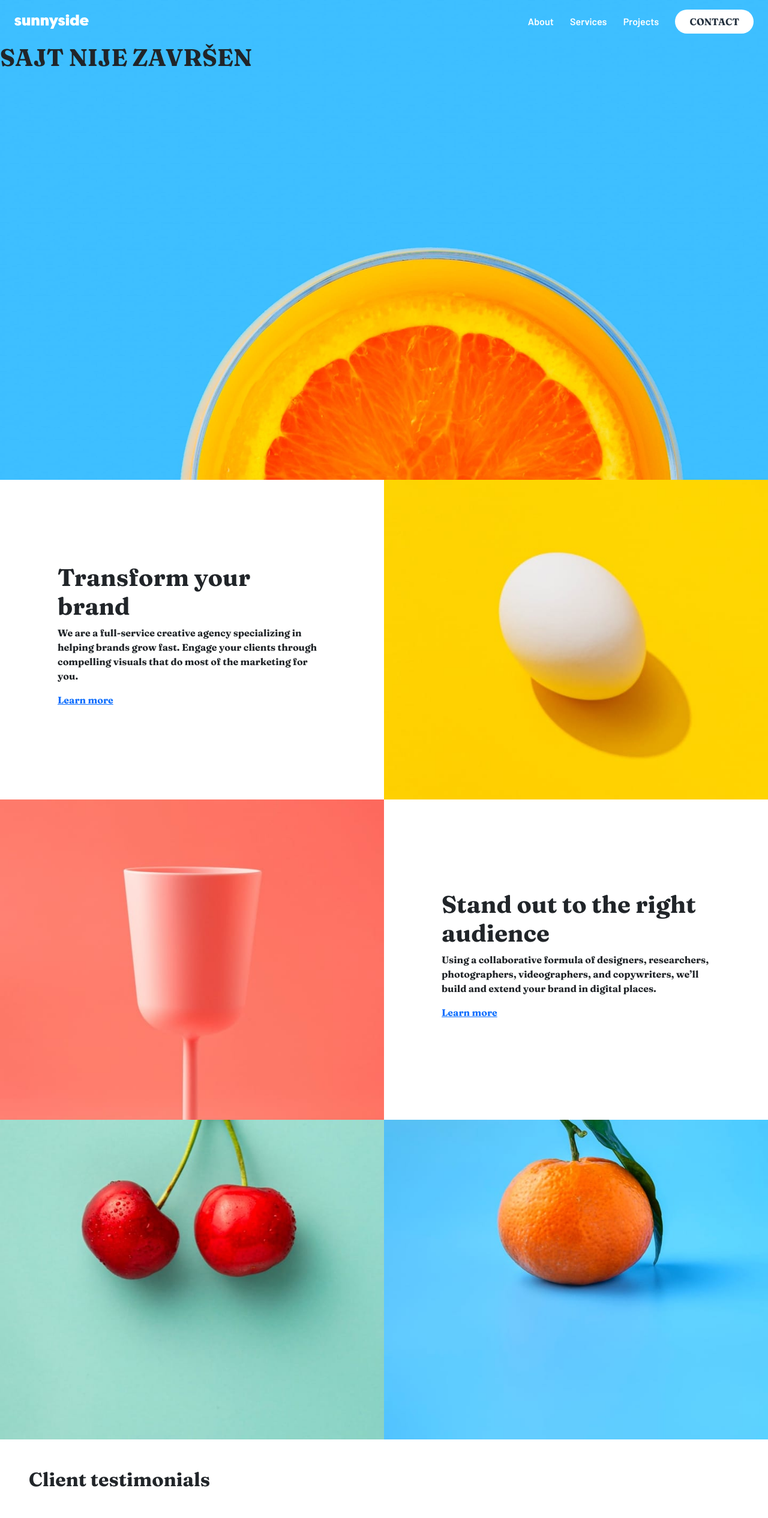
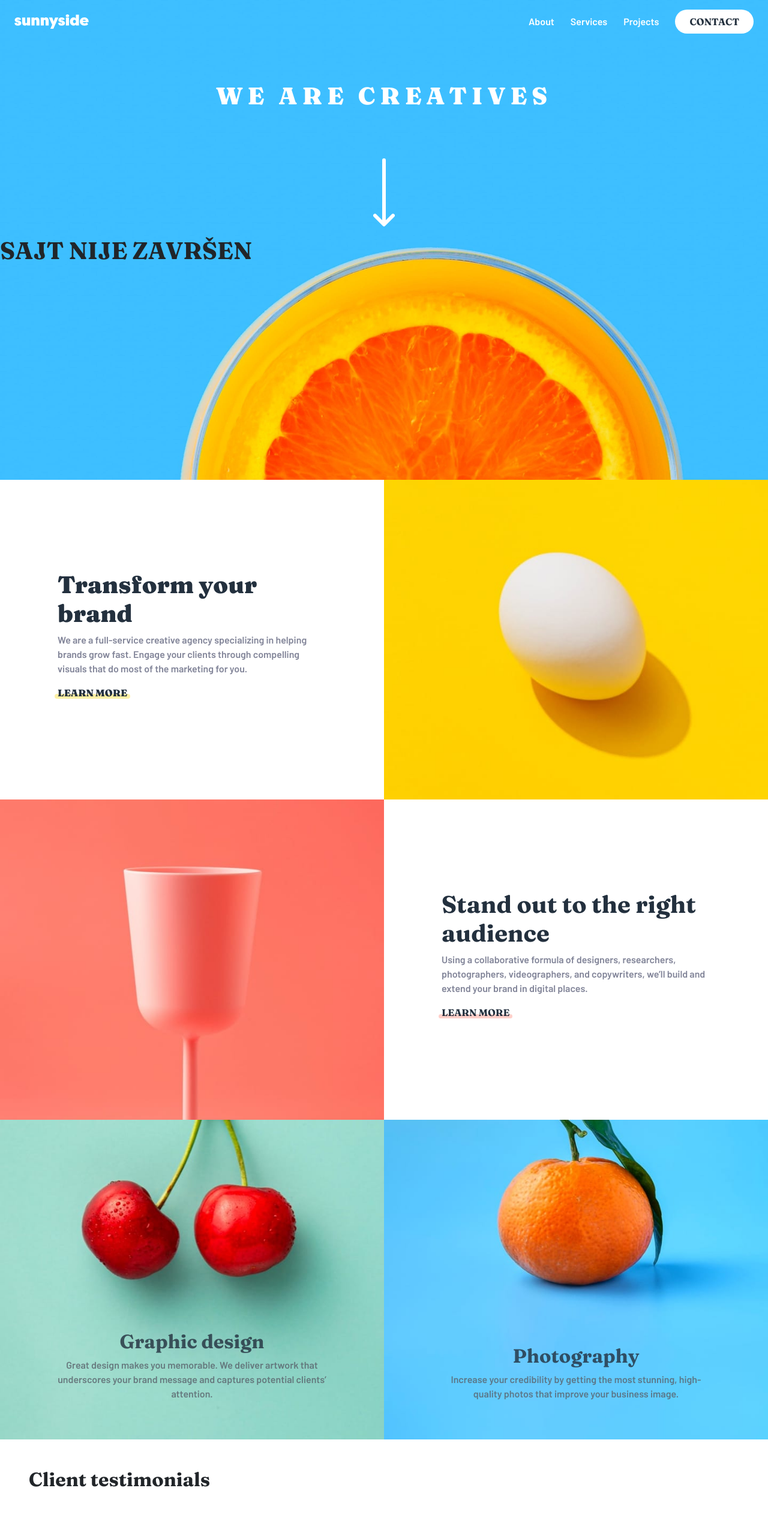
Before and after one commit to zlukac96/sunnyside-agency-landing-page, a plain HTML site: page index.html in a window 1280 px wide. Shown: the top 2531 px of the page at 60% size. Drawn offline with nearby package versions, Linux system fonts and the light colour scheme.

Commit message:
Add files via upload

```diff
--- a/index.html
+++ b/index.html
@@ -21,61 +21,89 @@
 
 
 	<div class="main-content-container">
-		<div class="d-flex justify-content-between align-items-center">
-			<a class="m-4" href="#"><img src="images/logo.svg" alt="logo"></a>
-			<div>
-				<a href="#" class="text-decoration-none custom-nav-link me-4">
+		<div class="position-relative d-flex justify-content-between align-items-center px-4 py-4 py-md-3">
+			<a href="#"><img src="images/logo.svg" alt="logo"></a>
+			<div id="navMenu" class="custom-nav-menu mx-4 mx-md-0">
+				<a href="#" class="text-decoration-none custom-nav-link">
 					<div>
 						<p class="barlow-font m-0">About</p>
 					</div>
 				</a>
-				<a href="#" class="text-decoration-none custom-nav-link me-4">
+				<a href="#" class="text-decoration-none custom-nav-link">
 					<div>
 						<p class="barlow-font m-0">Services</p>
 					</div>
 				</a>
-				<a href="#" class="text-decoration-none custom-nav-link me-4">
+				<a href="#" class="text-decoration-none custom-nav-link">
 					<div>
 						<p class="barlow-font m-0">Projects</p>
 					</div>
 				</a>
-				<a href="#" class="text-decoration-none me-4 custom-button rounded-pill">
+				<a href="#" class="text-decoration-none custom-button rounded-pill">
 					<div>
 						<p class="mx-4 my-2">CONTACT</p>
 					</div>
 				</a>
 			</div>
+			<div id="hamburgerButton" class="custom-hamburger-button d-flex d-md-none align-items-center">
+				<ion-icon name="menu-outline"></ion-icon>
+			</div>
+		</div>
+
+		<h1 class="text-uppercase cover-title my-5 py-3"><b>We are creatives</b></h1>
+		<div class="d-flex justify-content-center py-3">
+			<a href="#down-arrow"><img src="images/icon-arrow-down.svg" alt="arrow-down"></a>
 		</div>
 		<h1>SAJT NIJE ZAVRŠEN</h1>
 	</div>
 
-	<div class="container-fluid">
-		<div class="row">
-			<div class="col-6 p-5 d-flex justify-content-center flex-column">
-				<h1 class="mx-5 mb-2">Transform your brand</h1>
-				<p class="mx-5">We are a full-service creative agency specializing in helping brands grow fast. Engage your clients through compelling visuals that do most of the marketing for you.</p>
-				<a href="#" class="mx-5"><p>Learn more</p></a>
+	<div id="down-arrow" class="container-fluid">
+		<div class="row flex-column-reverse flex-md-row">
+			<div class="col-12 col-md-6 p-5 p-md-1 p-xl-5 d-flex justify-content-center flex-column">
+				<h1 class="mx-5 mb-2 body-heading"><b>Transform your brand</b></h1>
+				<p class="mx-5 body-text">We are a full-service creative agency specializing in helping brands grow fast. Engage your clients through compelling visuals that do most of the marketing for you.</p>
+				<p class="mx-5"><a href="#" class="body-link body-link-yellow text-uppercase"><b>Learn more</b></a></p>
 			</div>
-			<div class="col-6 p-0">
-				<img class="w-100" src="images/desktop/image-transform.jpg" alt="egg">
+			<div class="col-12 col-md-6 p-0">
+				<picture>
+					<source media="(min-width: 768px)" srcset="images/desktop/image-transform.jpg">
+					<img class="w-100" src="images/mobile/image-transform.jpg" alt="egg"/>
+				</picture>
 			</div>
 		</div>
 		<div class="row">
-			<div class="col-6 p-0">
-				<img class="w-100" src="images/desktop/image-stand-out.jpg" alt="glass">
+			<div class="col-12 col-md-6 p-0">
+				<picture>
+					<source media="(min-width: 768px)" srcset="images/desktop/image-stand-out.jpg">
+					<img class="w-100" src="images/mobile/image-stand-out.jpg" alt="glass"/>
+				</picture>
 			</div>
-			<div class="col-6 p-5 d-flex justify-content-center flex-column">
-				<h1 class="mx-5 mb-2">Stand out to the right audience</h1>
-				<p class="mx-5">Using a collaborative formula of designers, researchers, photographers, videographers, and copywriters, we’ll build and extend your brand in digital places.</p>
-				<a href="#" class="mx-5"><p>Learn more</p></a>
+			<div class="col-12 col-md-6 p-5 p-md-1 p-xl-5 d-flex justify-content-center flex-column">
+				<h1 class="mx-5 mb-2 body-heading">Stand out to the right audience</h1>
+				<p class="mx-5 body-text">Using a collaborative formula of designers, researchers, photographers, videographers, and copywriters, we’ll build and extend your brand in digital places.</p>
+				<p class="mx-5"><a href="#" class="body-link body-link-red text-uppercase">Learn more</a></p>
 			</div>
 		</div>
 		<div class="row">
-			<div class="col-6 p-0">
-				<img class="w-100" src="images/desktop/image-graphic-design.jpg" alt="cherry">
+			<div class="col-12 col-md-6 p-0 position-relative">
+				<div class="position-absolute w-100 h-100 p-3 p-sm-5 p-md-3 p-xl-5 d-flex flex-column justify-content-end transparent-Text">
+					<h2 class="mx-5 mb-2 body-heading text-center">Graphic design</h2>
+					<p class="mx-5 body-text-picture text-center">Great design makes you memorable. We deliver artwork that underscores your brand message and captures potential clients’ attention.</p>
+				</div>
+				<picture>
+					<source media="(min-width: 768px)" srcset="images/desktop/image-graphic-design.jpg">
+					<img class="w-100" src="images/mobile/image-graphic-design.jpg" alt="cherry"/>
+				</picture>
 			</div>
-			<div class="col-6 p-0">
-				<img class="w-100" src="images/desktop/image-photography.jpg" alt="mandarin">
+			<div class="col-12 col-md-6 p-0 position-relative">
+				<div class="position-absolute w-100 h-100 p-3 p-sm-5 p-md-3 p-xl-5 d-flex flex-column justify-content-end transparent-Text">
+					<h2 class="mx-5 mb-2 body-heading text-center">Photography</h2>
+					<p class="mx-5 body-text-picture text-center">Increase your credibility by getting the most stunning, high-quality photos that improve your business image.</p>
+				</div>
+				<picture>
+					<source media="(min-width: 768px)" srcset="images/desktop/image-photography.jpg">
+					<img class="w-100" src="images/mobile/image-photography.jpg" alt="mandarin"/>
+				</picture>
 			</div>
 		</div>
 	</div>
@@ -84,17 +112,29 @@
 
 	<div class="container-fluid">
 		<div class="row">
-			<div class="col-3 p-0">
-				<img class="w-100" src="images/desktop/image-gallery-milkbottles.jpg" alt="milkbottles">
+			<div class="col-12 col-sm-6 col-xl-3 p-0">
+				<picture>
+					<source media="(min-width: 768px)" srcset="images/desktop/image-gallery-milkbottles.jpg">
+					<img class="w-100" src="images/mobile/image-gallery-milkbottles.jpg" alt="milkbottles"/>
+				</picture>
 			</div>
-			<div class="col-3 p-0">
-				<img class="w-100" src="images/desktop/image-gallery-orange.jpg" alt="orange">
+			<div class="col-12 col-sm-6 col-xl-3 p-0">
+				<picture>
+					<source media="(min-width: 768px)" srcset="images/desktop/image-gallery-orange.jpg">
+					<img class="w-100" src="images/mobile/image-gallery-orange.jpg" alt="orange"/>
+				</picture>
 			</div>
-			<div class="col-3 p-0">
-				<img class="w-100" src="images/desktop/image-gallery-cone.jpg" alt="cone">
+			<div class="col-12 col-sm-6 col-xl-3 p-0">
+				<picture>
+					<source media="(min-width: 768px)" srcset="images/desktop/image-gallery-cone.jpg">
+					<img class="w-100" src="images/mobile/image-gallery-cone.jpg" alt="cone"/>
+				</picture>
 			</div>
-			<div class="col-3 p-0">
-				<img class="w-100" src="images/desktop/image-gallery-sugarcubes.jpg" alt="sugarcubes">
+			<div class="col-12 col-sm-6 col-xl-3 p-0">
+				<picture>
+					<source media="(min-width: 768px)" srcset="images/desktop/image-gallery-sugarcubes.jpg">
+					<img class="w-100" src="images/mobile/image-gallery-sugar-cubes.jpg" alt="sugarcubes"/>
+				</picture>
 			</div>
 		</div>
 	</div>
@@ -150,6 +190,9 @@
     Coded by <a href="#">Your Name Here</a>.
   </div>
   -->
+  <script type="module" src="https://unpkg.com/ionicons@5.5.2/dist/ionicons/ionicons.esm.js"></script>
+  <script nomodule src="https://unpkg.com/ionicons@5.5.2/dist/ionicons/ionicons.js"></script>
   <script src="https://cdn.jsdelivr.net/npm/bootstrap@5.1.3/dist/js/bootstrap.bundle.min.js"></script>
+  <script src="script.js"></script>
 </body>
 </html>
--- a/script.js
+++ b/script.js
@@ -1,21 +1,15 @@
-/*var menuContainer = document.getElementById("menuContainer");
+var navMenu = document.getElementById("navMenu");
 var hamburgerButton = document.getElementById("hamburgerButton");
-var menuIcon = document.getElementById("menuIcon");
-var closeIcon = document.getElementById("closeIcon");
 
 function openCloseMenu() {
 
-	if(menuContainer.style.right === "0px"){
-		menuContainer.style.right = "";
-		closeIcon.style.display = "";
-		menuIcon.style.display = "";
+	if(navMenu.style.display === "flex"){
+		navMenu.style.display = "";
 	}
 	else {
-		menuContainer.style.right = "0px";
-		closeIcon.style.display = "block";
-		menuIcon.style.display = "none";
+		navMenu.style.display = "flex";
 	}
 }
 
 
-hamburgerButton.addEventListener('click', openCloseMenu);*/
+hamburgerButton.addEventListener('click', openCloseMenu);
--- a/style.css
+++ b/style.css
@@ -4,6 +4,7 @@
 
 	--SoftRed: hsl(7, 99%, 70%);
 	--Yellow: hsl(51, 100%, 49%);
+	--Red: #ff7969;
 	--DarkDesaturatedCyan: hsl(167, 40%, 24%);
 	--DarkBlue: hsl(198, 62%, 26%);
 	--DarkModerateCyan: hsl(168, 34%, 41%);
@@ -38,31 +39,181 @@ img{
 	display: block;
 }
 
+.body-heading{
+	color: var(--VeryDarkDesaturatedBlue);
+}
+
+.body-text{
+	font-family: 'Barlow', sans-serif;
+	color: var(--DarkGrayishBlue);
+}
+
+.body-text-picture{
+	font-family: 'Barlow', sans-serif;
+	color: var(--VeryDarkGrayishBlue);
+}
+
+.transparent-Text{
+	opacity: 0.8;
+}
+
+.body-link{
+	position: relative;
+	color: var(--VeryDarkDesaturatedBlue);
+	text-decoration: none;
+}
+
+.body-link:hover{
+	color: var(--VeryDarkDesaturatedBlue);
+}
+
+.body-link:visited{
+	color: var(--VeryDarkDesaturatedBlue);
+}
+
+.body-link::before{
+	content: "";
+	position: absolute;
+	height: 30%;
+	width: calc(100% + 10px);
+	bottom: 2px;
+	left: -5px;
+	border-radius: 20px;
+	pointer-events: none;
+	box-sizing: border-box;
+	z-index: -1;
+	opacity: 0.35;
+}
+
+.body-link:hover::before{
+	opacity: 1;
+}
+
+.body-link-yellow::before{
+	background-color: var(--Yellow);
+}
+
+.body-link-red::before{
+	background-color: var(--Red);
+}
+
 .main-content-container{
-	width: 100vw;
 	height: 100vh;
-	background-image: url("images/desktop/image-header.jpg");
+	background-image: url("images/mobile/image-header.jpg");
 	background-size: cover;
 }
 
 .custom-nav-link{
-	color: var(--White);
+	color: var(--DarkGrayishBlue);
 }
 
 .custom-nav-link:hover{
-	color: var(--White);
+	color: var(--DarkGrayishBlue);
 }
 
 .custom-nav-link:visited{
-	color: var(--White);
+	color: var(--DarkGrayishBlue);
 }
 
 .custom-button{
-	background-color: var(--White);
+	background-color: var(--Yellow);
 	color: var(--VeryDarkDesaturatedBlue);
 }
 
 .custom-button:hover{
-	background-color: var(--ButtonColor);
+	background-color: var(--Yellow);
 	color: var(--White);
 }
+
+.custom-hamburger-button{
+	margin: 8px 0;
+	font-size: 30px;
+	color: var(--White);
+	overflow: hidden;
+}
+
+.custom-hamburger-button > *{
+	transform: scale(2,1.5);
+}
+
+.custom-hamburger-button{
+	cursor: pointer;
+}
+
+.custom-nav-menu{
+	--arrowWidth: 30px;
+	position: absolute;
+	display: none;
+	right: 0;
+	top: calc(100% + var(--arrowWidth));
+	justify-content: space-evenly;
+	align-items: center;
+	flex-direction: column;
+	background-color: var(--White);
+	width: 250px;
+	max-width: calc(100% - 3rem);
+	height: 250px;
+}
+
+.custom-nav-menu::before{
+	content: "";
+	border: var(--arrowWidth) solid;
+	border-color: transparent var(--White) transparent transparent;
+	position: absolute;
+	top: calc(0px - var(--arrowWidth));
+	height: 0;
+	width: 100%;
+	pointer-events: none;
+	box-sizing: border-box;
+}
+
+.cover-title{
+	color: var(--White);
+	text-align: center;
+	letter-spacing: 8px;
+}
+
+@media (min-width:768px) {
+
+	.main-content-container{
+		background-image: url("images/desktop/image-header.jpg");
+	}
+
+
+	.custom-nav-menu{
+		display: flex;
+		position: static;
+		width: 375px;
+		flex-direction: row;
+		background-color: transparent;
+		height: auto;
+		justify-content: space-between;
+	}
+
+	.custom-nav-menu::before{
+		display: none;
+	}
+
+	.custom-button{
+		background-color: var(--White);
+		color: var(--VeryDarkDesaturatedBlue);
+	}
+
+	.custom-button:hover{
+		background-color: var(--ButtonColor);
+		color: var(--White);
+	}
+
+	.custom-nav-link{
+		color: var(--White);
+	}
+
+	.custom-nav-link:hover{
+		color: var(--White);
+	}
+
+	.custom-nav-link:visited{
+		color: var(--White);
+	}
+
+}
```
